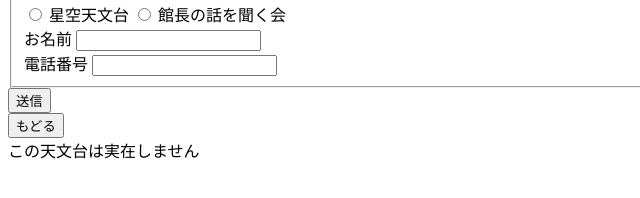
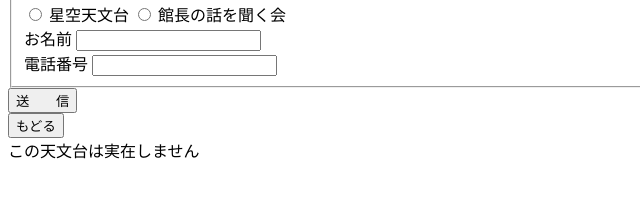
Before and after one commit to ick2321007/prg20241118, a plain HTML site: page app.html in a window 1280 px wide. Shown: the part 116-314 px from the top of the page, 0-640 px from the left. Drawn offline with Linux system fonts and the light colour scheme.

Commit message:
2025/1/9 4

```diff
--- a/app.html
+++ b/app.html
@@ -26,7 +26,7 @@
                     <input type="text">
                 </div>
             </fieldset>
-            <input type="submit" value="送信">
+            <input type="submit" value="送　　信">
         </form>
         <button onclick="location.href='./index.html'" type="button">もどる</button>
         <br>
```
